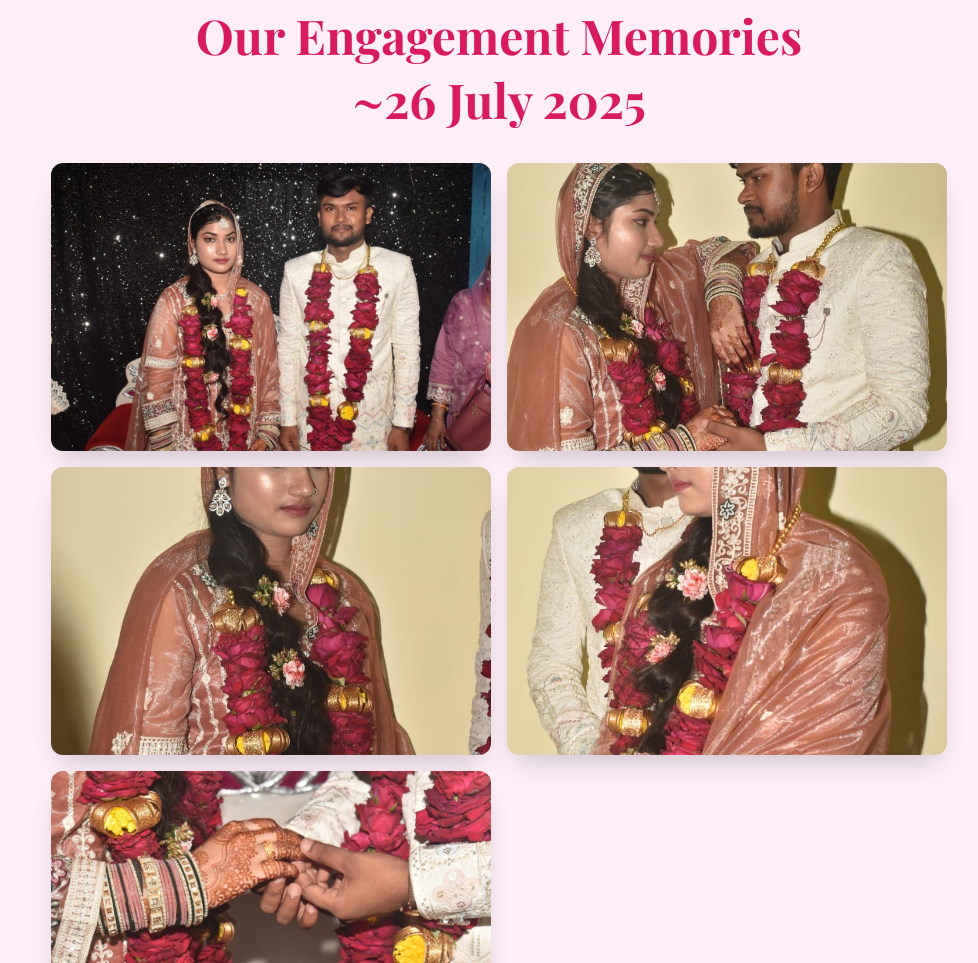
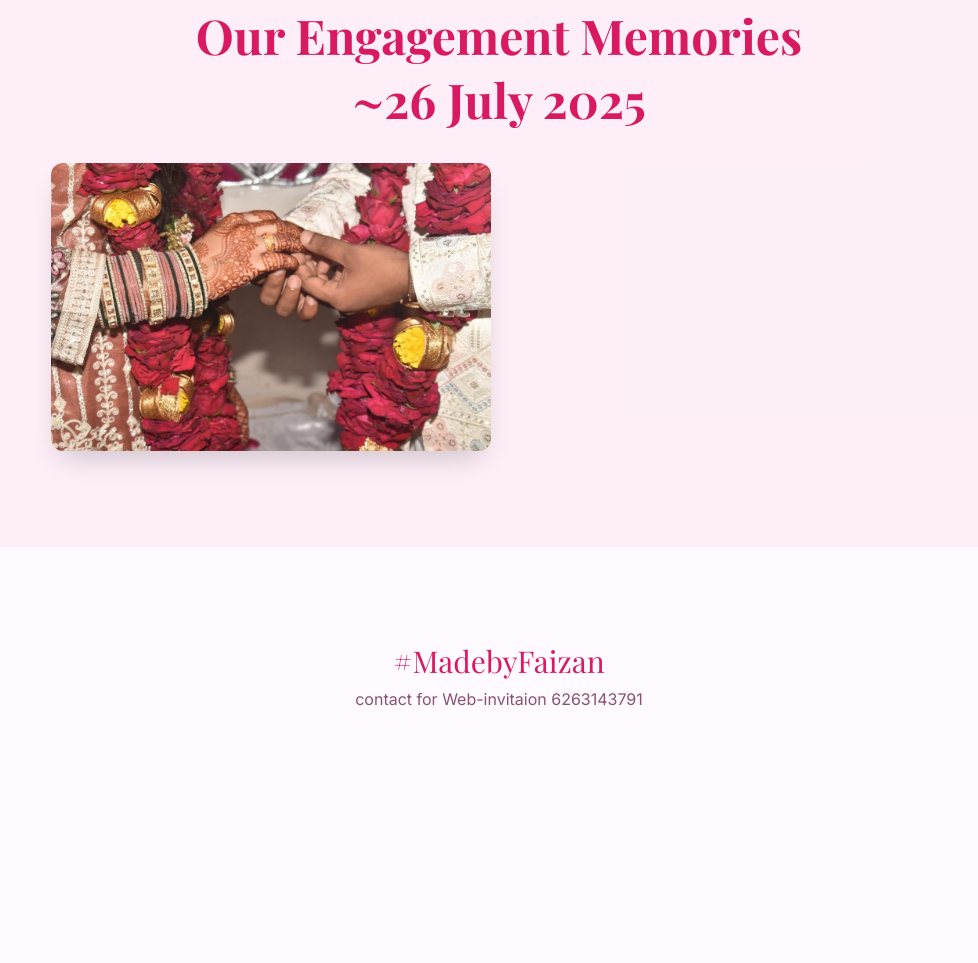
Before and after one commit to fxaizan/wedding_invitation_rizwan_uzma, a plain HTML site: page index.html in a window 1280 px wide. Shown: the part 1867-2830 px from the top of the page, without its empty margins (141-1119 px from the left). After the commit the page ends 2656 px from the top, so only its background shows below. Drawn offline with nearby package versions, Linux system fonts and the light colour scheme.

Commit message:
Update index.html

```diff
--- a/index.html
+++ b/index.html
@@ -80,10 +80,10 @@
                     <h2 class="section-heading">Our Engagement Memories <br>~26 July 2025</h2>
 
                     <div class="stacked-gallery">
-                        <img src="sagai1.jpg" alt="Sagai 1" class="stacked-image" loading="eager">
-                        <img src="sagai2.jpg" alt="Sagai 2" class="stacked-image" loading="lazy">
-                        <img src="sagai3.jpg" alt="Sagai 3" class="stacked-image" loading="lazy">
-                        <img src="sagai4.jpg" alt="Sagai 4" class="stacked-image" loading="lazy">
+                        <!-- <img src="sagai1.jpg" alt="Sagai 1" class="stacked-image" loading="eager"> -->
+                        <!-- <img src="sagai2.jpg" alt="Sagai 2" class="stacked-image" loading="lazy"> -->
+                        <!-- <img src="sagai3.jpg" alt="Sagai 3" class="stacked-image" loading="lazy"> -->
+                        <!-- <img src="sagai4.jpg" alt="Sagai 4" class="stacked-image" loading="lazy"> -->
                         <img src="sagai5.jpg" alt="Sagai 5" class="stacked-image" loading="lazy">
                     </div>
                 </div>
```
